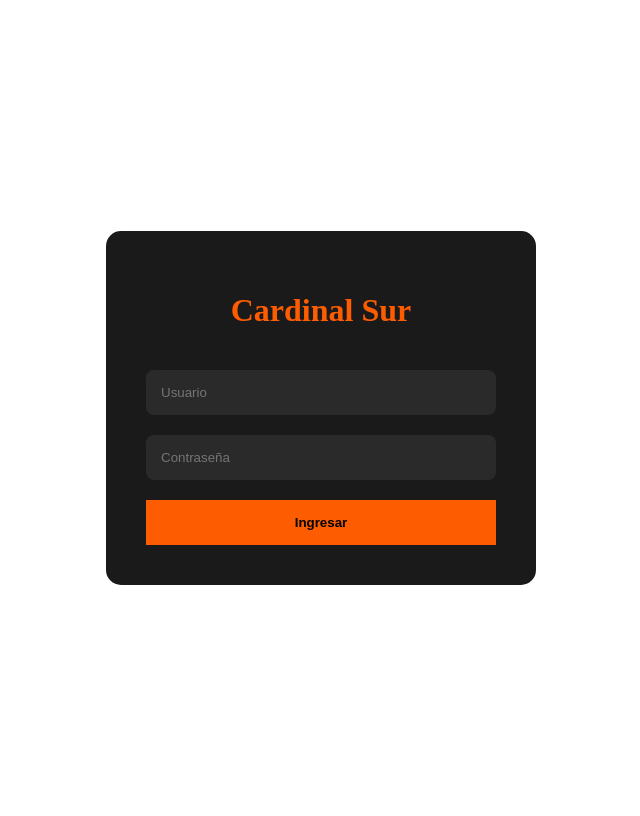
After one commit to vinii64/cardinal_sur, a PHP site: page /login.php in a window 1280 px wide. The commit adds this page. Shown: the whole page, without its empty margins (319-959 px from the left). Run offline with PHP 8.4, Linux system fonts and the light colour scheme.

Commit message:
tienda y login
falta terminar el login y hacer la logica de todo

```diff
--- /dev/null
+++ b/login.php
@@ -0,0 +1,49 @@
+<?php
+session_start();
+
+?>
+
+<!DOCTYPE html>
+<html>
+
+<head>
+
+    <title>Login - Cardinal Sur</title>
+
+    <link rel="stylesheet" href="styles/login.css">
+
+</head>
+
+<body>
+
+<div class="login-container">
+
+    <form class="login-card" action="procesar_login.php" method="POST">
+
+        <h1>Cardinal Sur</h1>
+
+        <input
+        type="text"
+        name="usuario"
+        placeholder="Usuario"
+        required>
+
+        <input
+        type="password"
+        name="password"
+        placeholder="Contraseña"
+        required>
+
+        <button type="submit">
+
+            Ingresar
+
+        </button>
+
+    </form>
+
+</div>
+
+</body>
+
+</html>
--- /dev/null
+++ b/styles/login.css
@@ -0,0 +1,65 @@
+.login-container{
+
+    height: 100vh;
+
+    display:flex;
+
+    justify-content:center;
+
+    align-items:center;
+
+}
+
+.login-card{
+
+    background:#1a1a1a;
+
+    padding:40px;
+
+    width:350px;
+
+    border-radius:15px;
+
+    display:flex;
+
+    flex-direction:column;
+
+    gap:20px;
+
+}
+
+.login-card h1{
+
+    color:#fd5c01;
+
+    text-align:center;
+
+}
+
+.login-card input{
+
+    padding:15px;
+
+    border:none;
+
+    border-radius:8px;
+
+    background:#2a2a2a;
+
+    color:white;
+
+}
+
+.login-card button{
+
+    padding:15px;
+
+    border:none;
+
+    background:#fd5c01;
+
+    font-weight:bold;
+
+    cursor:pointer;
+
+}
```
Also changed, not shown: index.php (+9 -1 lines), styles/style.css (+37 -6 lines), styles/tienda.css (added, +74 -0 lines), tienda.php (added, +101 -0 lines).
